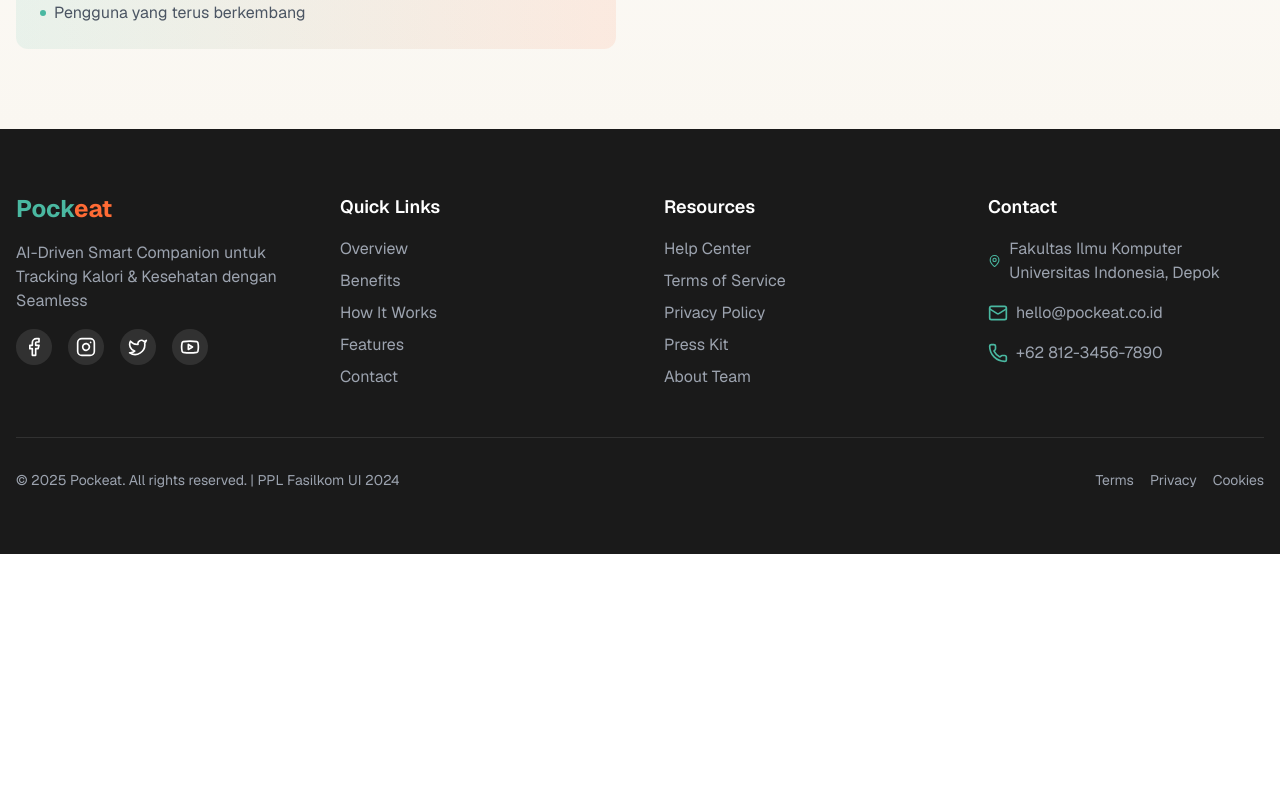
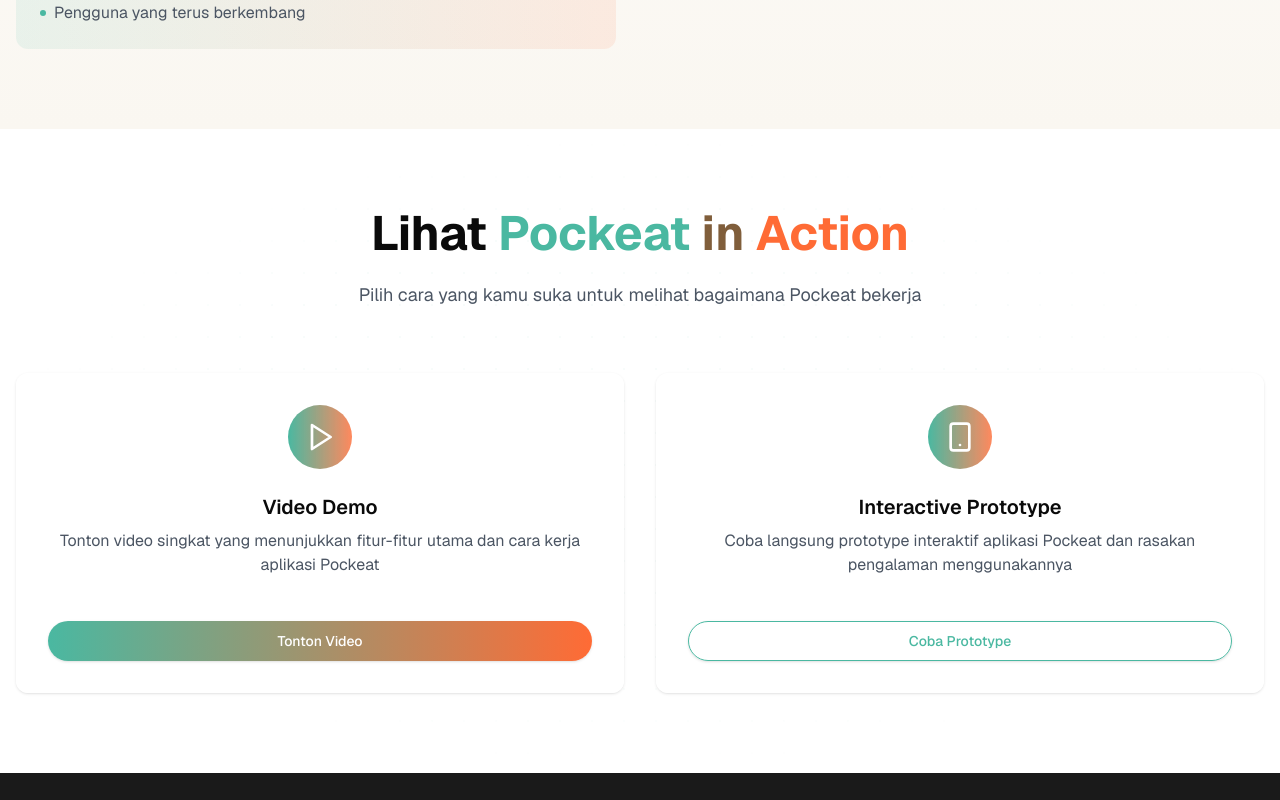
Before and after one commit to Pemuda-Pembuka-Langkah/pockeat-web, a Next.js app: page / in a window 1280 px wide. Shown: the part 6260-7060 px from the top of the page. Before the commit the page ends 6814 px from the top, so only its background shows below. Built offline with nearby package versions, Linux system fonts and the light colour scheme.

Commit message:
feat: interactive prototype

```diff
--- a/src/app/page.tsx
+++ b/src/app/page.tsx
@@ -7,6 +7,7 @@
 import Footer from "@/components/landing/landing-footer"
 import Navbar from "@/components/landing/landing-navbar"
 import OverviewSection from "@/components/landing/overview-section"
+import PrototypeSection from "@/components/landing/prototype-section"
 import WhyPockeatSection from "@/components/landing/why-pockeat-section"
 
 export default function Home() {
@@ -21,6 +22,7 @@
         <HowItWorksSection/>
         <FeatureSection/>
         <ContactSection/>
+        <PrototypeSection/>
       </main>
       <Footer/>
     </div>
--- /dev/null
+++ b/src/components/landing/prototype-section.tsx
@@ -0,0 +1,116 @@
+"use client";
+
+import React from 'react';
+import { Card } from '@/components/ui/card';
+import { Button } from '@/components/ui/button';
+import { Play, Smartphone } from 'lucide-react';
+import {
+  Dialog,
+  DialogContent,
+  DialogHeader,
+  DialogTitle,
+  DialogTrigger,
+} from "@/components/ui/dialog";
+
+const PrototypeSection = () => {
+  return (
+    <section id="prototype" className="relative w-full bg-white py-20">
+      {/* Background Pattern */}
+      <div className="absolute inset-0 bg-[radial-gradient(#4AB8A1_1px,transparent_1px)] [background-size:32px_32px] [mask-image:radial-gradient(ellipse_50%_50%_at_50%_50%,#000_70%,transparent_100%)] opacity-[0.03]" />
+
+      <div className="container relative mx-auto px-4">
+        {/* Section Header */}
+        <div className="mx-auto max-w-3xl text-center">
+          <h2 className="text-3xl font-bold sm:text-4xl lg:text-5xl">
+            Lihat{' '}
+            <span className="text-[#4AB8A1]">Pockeat</span>{' '}
+            <span className="text-[#805E3B]">in</span>{' '}
+            <span className="text-[#FF6B35]">Action</span>
+          </h2>
+          <p className="mt-6 text-lg text-gray-600">
+            Pilih cara yang kamu suka untuk melihat bagaimana Pockeat bekerja
+          </p>
+        </div>
+
+        {/* Demo Options */}
+        <div className="mt-16 grid gap-8 md:grid-cols-2">
+          {/* Video Demo Card */}
+          <Card className="group h-full min-h-[320px] border-none bg-white/80 p-8 backdrop-blur-sm">
+            <div className="flex h-full flex-col items-center text-center">
+              <div className="flex h-16 w-16 items-center justify-center rounded-full bg-gradient-to-r from-[#4AB8A1] to-[#FF6B35]/80">
+                <Play className="h-8 w-8 text-white" />
+              </div>
+
+              <h3 className="mt-6 text-xl font-semibold">Video Demo</h3>
+              <p className="mt-2 flex-grow text-gray-600">
+                Tonton video singkat yang menunjukkan fitur-fitur utama dan cara kerja aplikasi Pockeat
+              </p>
+
+              <div className="mt-6 w-full">
+                <Button
+                  className="h-10 w-full rounded-full bg-gradient-to-r from-[#4AB8A1] to-[#FF6B35] text-sm text-white hover:opacity-90"
+                >
+                  Tonton Video
+                </Button>
+              </div>
+            </div>
+          </Card>
+
+          {/* Interactive Prototype Card */}
+          <Card className="group h-full min-h-[320px] border-none bg-white/80 p-8 backdrop-blur-sm">
+            <div className="flex h-full flex-col items-center text-center">
+              <div className="flex h-16 w-16 items-center justify-center rounded-full bg-gradient-to-r from-[#4AB8A1] to-[#FF6B35]/80">
+                <Smartphone className="h-8 w-8 text-white" />
+              </div>
+
+              <h3 className="mt-6 text-xl font-semibold">Interactive Prototype</h3>
+              <p className="mt-2 flex-grow text-gray-600">
+                Coba langsung prototype interaktif aplikasi Pockeat dan rasakan pengalaman menggunakannya
+              </p>
+
+              <div className="mt-6 w-full">
+                <Dialog>
+                  <DialogTrigger asChild>
+                    <Button
+                      className="h-10 w-full rounded-full border border-[#4AB8A1] bg-transparent text-sm text-[#4AB8A1] hover:bg-[#4AB8A1] hover:text-white"
+                    >
+                      Coba Prototype
+                    </Button>
+                  </DialogTrigger>
+
+                  <DialogContent className="max-w-[412px]  p-0 bg-transparent border-none">
+                    <DialogHeader className="sr-only">
+                      <DialogTitle>Prototype Preview</DialogTitle>
+                    </DialogHeader>
+
+                    {/* iPhone Frame */}
+                    <div className="relative rounded-[40px] origin-center scale-[0.85] bg-gray-900 p-3">
+                      {/* Notch */}
+                      <div className="absolute left-1/2 top-3 h-5 w-32 -translate-x-1/2 rounded-b-2xl bg-black" />
+
+                      {/* Frame for Flutter app */}
+                      <div className="relative aspect-[45/100] w-full overflow-hidden rounded-[32px] bg-white">
+                        <iframe
+                          src="https://pockeat-mockup-production.up.railway.app"
+                          className="h-full w-full"
+                          style={{ border: 'none' }}
+                        />
+                      </div>
+
+                      {/* Bottom Bar */}
+                      <div className="mt-3 flex justify-center">
+                        <div className="h-1 w-24 rounded-full bg-gray-700" />
+                      </div>
+                    </div>
+                  </DialogContent>
+                </Dialog>
+              </div>
+            </div>
+          </Card>
+        </div>
+      </div>
+    </section>
+  );
+};
+
+export default PrototypeSection;
--- /dev/null
+++ b/src/components/ui/dialog.tsx
@@ -0,0 +1,122 @@
+"use client"
+
+import * as React from "react"
+import * as DialogPrimitive from "@radix-ui/react-dialog"
+import { X } from "lucide-react"
+
+import { cn } from "@/lib/utils"
+
+const Dialog = DialogPrimitive.Root
+
+const DialogTrigger = DialogPrimitive.Trigger
+
+const DialogPortal = DialogPrimitive.Portal
+
+const DialogClose = DialogPrimitive.Close
+
+const DialogOverlay = React.forwardRef<
+  React.ElementRef<typeof DialogPrimitive.Overlay>,
+  React.ComponentPropsWithoutRef<typeof DialogPrimitive.Overlay>
+>(({ className, ...props }, ref) => (
+  <DialogPrimitive.Overlay
+    ref={ref}
+    className={cn(
+      "fixed inset-0 z-50 bg-black/80  data-[state=open]:animate-in data-[state=closed]:animate-out data-[state=closed]:fade-out-0 data-[state=open]:fade-in-0",
+      className
+    )}
+    {...props}
+  />
+))
+DialogOverlay.displayName = DialogPrimitive.Overlay.displayName
+
+const DialogContent = React.forwardRef<
+  React.ElementRef<typeof DialogPrimitive.Content>,
+  React.ComponentPropsWithoutRef<typeof DialogPrimitive.Content>
+>(({ className, children, ...props }, ref) => (
+  <DialogPortal>
+    <DialogOverlay />
+    <DialogPrimitive.Content
+      ref={ref}
+      className={cn(
+        "fixed left-[50%] top-[50%] z-50 grid w-full max-w-lg translate-x-[-50%] translate-y-[-50%] gap-4 border bg-background p-6 shadow-lg duration-200 data-[state=open]:animate-in data-[state=closed]:animate-out data-[state=closed]:fade-out-0 data-[state=open]:fade-in-0 data-[state=closed]:zoom-out-95 data-[state=open]:zoom-in-95 data-[state=closed]:slide-out-to-left-1/2 data-[state=closed]:slide-out-to-top-[48%] data-[state=open]:slide-in-from-left-1/2 data-[state=open]:slide-in-from-top-[48%] sm:rounded-lg",
+        className
+      )}
+      {...props}
+    >
+      {children}
+      <DialogPrimitive.Close className="absolute right-4 top-4 rounded-sm opacity-70 ring-offset-background transition-opacity hover:opacity-100 focus:outline-none focus:ring-2 focus:ring-ring focus:ring-offset-2 disabled:pointer-events-none data-[state=open]:bg-accent data-[state=open]:text-muted-foreground">
+        <X className="h-4 w-4" />
+        <span className="sr-only">Close</span>
+      </DialogPrimitive.Close>
+    </DialogPrimitive.Content>
+  </DialogPortal>
+))
+DialogContent.displayName = DialogPrimitive.Content.displayName
+
+const DialogHeader = ({
+  className,
+  ...props
+}: React.HTMLAttributes<HTMLDivElement>) => (
+  <div
+    className={cn(
+      "flex flex-col space-y-1.5 text-center sm:text-left",
+      className
+    )}
+    {...props}
+  />
+)
+DialogHeader.displayName = "DialogHeader"
+
+const DialogFooter = ({
+  className,
+  ...props
+}: React.HTMLAttributes<HTMLDivElement>) => (
+  <div
+    className={cn(
+      "flex flex-col-reverse sm:flex-row sm:justify-end sm:space-x-2",
+      className
+    )}
+    {...props}
+  />
+)
+DialogFooter.displayName = "DialogFooter"
+
+const DialogTitle = React.forwardRef<
+  React.ElementRef<typeof DialogPrimitive.Title>,
+  React.ComponentPropsWithoutRef<typeof DialogPrimitive.Title>
+>(({ className, ...props }, ref) => (
+  <DialogPrimitive.Title
+    ref={ref}
+    className={cn(
+      "text-lg font-semibold leading-none tracking-tight",
+      className
+    )}
+    {...props}
+  />
+))
+DialogTitle.displayName = DialogPrimitive.Title.displayName
+
+const DialogDescription = React.forwardRef<
+  React.ElementRef<typeof DialogPrimitive.Description>,
+  React.ComponentPropsWithoutRef<typeof DialogPrimitive.Description>
+>(({ className, ...props }, ref) => (
+  <DialogPrimitive.Description
+    ref={ref}
+    className={cn("text-sm text-muted-foreground", className)}
+    {...props}
+  />
+))
+DialogDescription.displayName = DialogPrimitive.Description.displayName
+
+export {
+  Dialog,
+  DialogPortal,
+  DialogOverlay,
+  DialogTrigger,
+  DialogClose,
+  DialogContent,
+  DialogHeader,
+  DialogFooter,
+  DialogTitle,
+  DialogDescription,
+}
```
